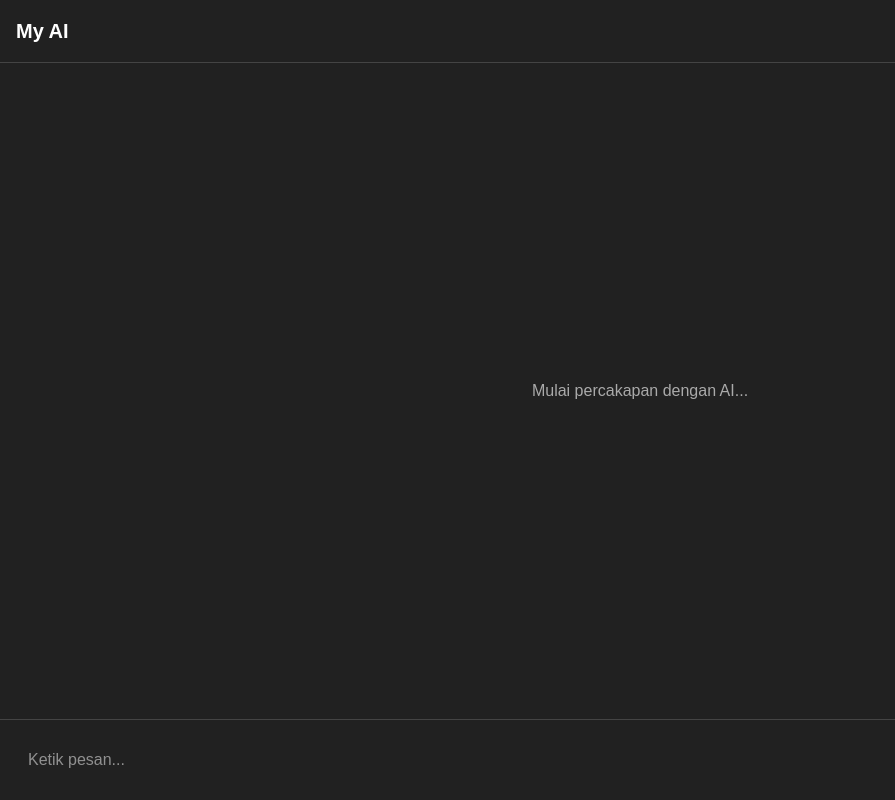
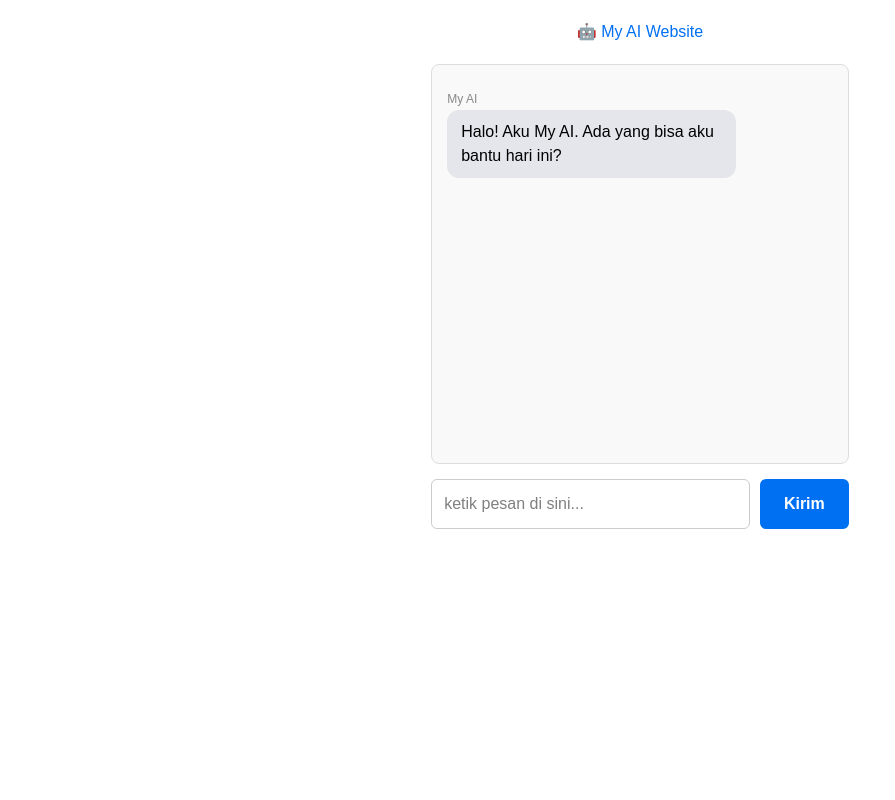
Before and after one commit to entehlah19-cpu/my-ai, a Next.js app: page / in a window 1280 px wide. Shown: the whole page, without its empty margins (0-895 px from the left). Built offline with nearby package versions, Linux system fonts and the light colour scheme.

Commit message:
Implement chat functionality in Home component

```diff
--- a/app/page.tsx
+++ b/app/page.tsx
@@ -1,45 +1,76 @@
- export default function Home() {
+'use client';
+
+import { useState } from 'react';
+
+export default function Home() {
+  const [input, setInput] = useState('');
+  const [messages, setMessages] = useState<{ role: 'user' | 'ai'; text: string }[]>([
+    { role: 'ai', text: 'Halo! Aku My AI. Ada yang bisa aku bantu hari ini?' }
+  ]);
+  const [isLoading, setIsLoading] = useState(false);
+
+  const handleKirim = () => {
+    if (!input.trim() || isLoading) return;
+
+    const userMessage = input.toLowerCase();
+
+    setMessages((prev) => [...prev, { role: 'user', text: input }]);
+    setInput('');
+    setIsLoading(true);
+
+    setTimeout(() => {
+      let jawabanAI = 'Maaf, My AI masih dalam mode belajar. Coba tanya yang lain!';
+
+      if (userMessage.includes('halo') || userMessage.includes('hai')) {
+        jawabanAI = 'Halo juga! Senang mengobrol denganmu. Aku My AI!';
+      } else if (userMessage.includes('siapa namamu') || userMessage.includes('nama')) {
+        jawabanAI = 'Namaku My AI, asisten pribadimu!';
+      } else if (userMessage.includes('kabar') || userMessage.includes('apa kabar')) {
+        jawabanAI = 'Aku luar biasa! Bagaimana dengan kabarmu hari ini?';
+      } else if (userMessage.includes('terima kasih') || userMessage.includes('thanks')) {
+        jawabanAI = 'Sama-sama! My AI selalu siap membantu.';
+      }
+
+      setMessages((prev) => [...prev, { role: 'ai', text: jawabanAI }]);
+      setIsLoading(false);
+    }, 1000);
+  };
+
   return (
-    <main style={{
-      display: "flex",
-      flexDirection: "column",
-      height: "100vh",
-      backgroundColor: "#212121",
-      color: "white"
-    }}>
-      <header style={{
-        padding: "16px",
-        borderBottom: "1px solid #444",
-        fontSize: "20px",
-        fontWeight: "bold"
-      }}>
-        My AI
-      </header>
+    <main style={{ padding: '20px', maxWidth: '600px', margin: '0 auto', fontFamily: 'sans-serif' }}>
+      <h2 style={{ textAlign: 'center', marginBottom: '20px', color: '#0070f3' }}>🤖 My AI Website</h2>
 
-      <div style={{
-        flex: 1,
-        display: "flex",
-        justifyContent: "center",
-        alignItems: "center",
-        color: "#aaa"
-      }}>
-        Mulai percakapan dengan AI...
+      {/* Ruang Obrolan */}
+      <div style={{ height: '400px', overflowY: 'auto', border: '1px solid #ddd', padding: '15px', borderRadius: '8px', marginBottom: '15px', backgroundColor: '#f9f9f9' }}>
+        {messages.map((msg, index) => (
+          <div key={index} style={{ textAlign: msg.role === 'user' ? 'right' : 'left', margin: '10px 0' }}>
+            <div style={{ fontSize: '12px', color: '#888', marginBottom: '2px' }}>
+              {msg.role === 'user' ? 'Kamu' : 'My AI'}
+            </div>
+            <span style={{ display: 'inline-block', padding: '10px 14px', borderRadius: '12px', backgroundColor: msg.role === 'user' ? '#0070f3' : '#e4e6eb', color: msg.role === 'user' ? 'white' : 'black', maxWidth: '75%', textAlign: 'left' }}>
+              {msg.text}
+            </span>
+          </div>
+        ))}
+        {isLoading && <p style={{ color: '#888', fontStyle: 'italic', fontSize: '14px' }}>My AI sedang mengetik...</p>}
       </div>
 
-      <div style={{
-        padding: "16px",
-        borderTop: "1px solid #444"
-      }}>
+      {/* Kolom Input & Tombol */}
+      <div style={{ display: 'flex', gap: '10px' }}>
         <input
-          placeholder="Ketik pesan..."
-          style={{
-            width: "100%",
-            padding: "12px",
-            borderRadius: "12px",
-            border: "none",
-            outline: "none"
-          }}
+          value={input}
+          onChange={(e) => setInput(e.target.value)}
+          onKeyDown={(e) => e.key === 'Enter' && handleKirim()}
+          placeholder="ketik pesan di sini..."
+          style={{ flex: 1, padding: '12px', borderRadius: '6px', border: '1px solid #ccc', color: 'black', fontSize: '16px' }}
         />
+        <button
+          onClick={handleKirim}
+          disabled={isLoading}
+          style={{ padding: '12px 24px', borderRadius: '6px', backgroundColor: '#0070f3', color: 'white', border: 'none', cursor: 'pointer', fontSize: '16px', fontWeight: 'bold' }}
+        >
+          Kirim
+        </button>
       </div>
     </main>
   );
```
